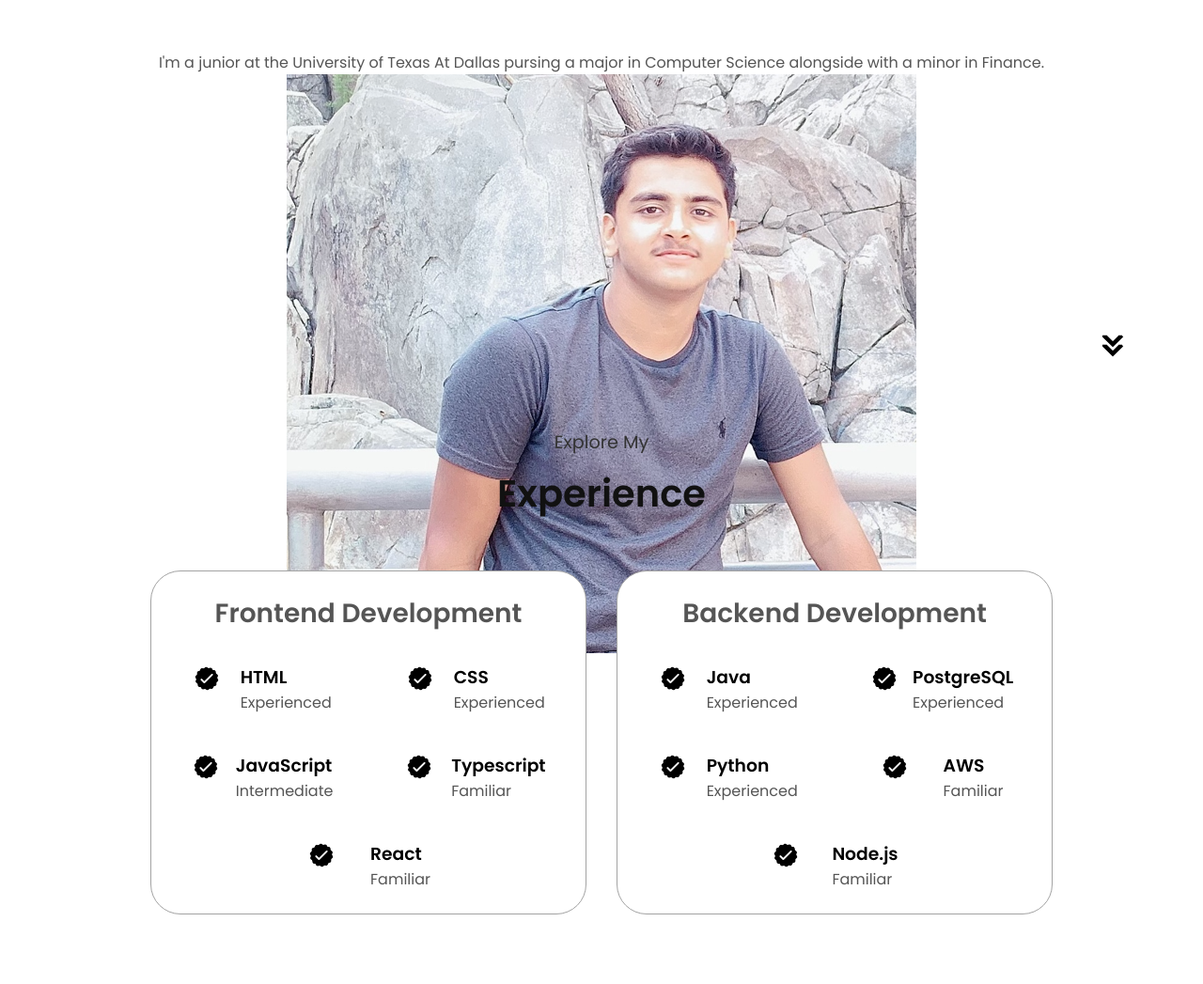
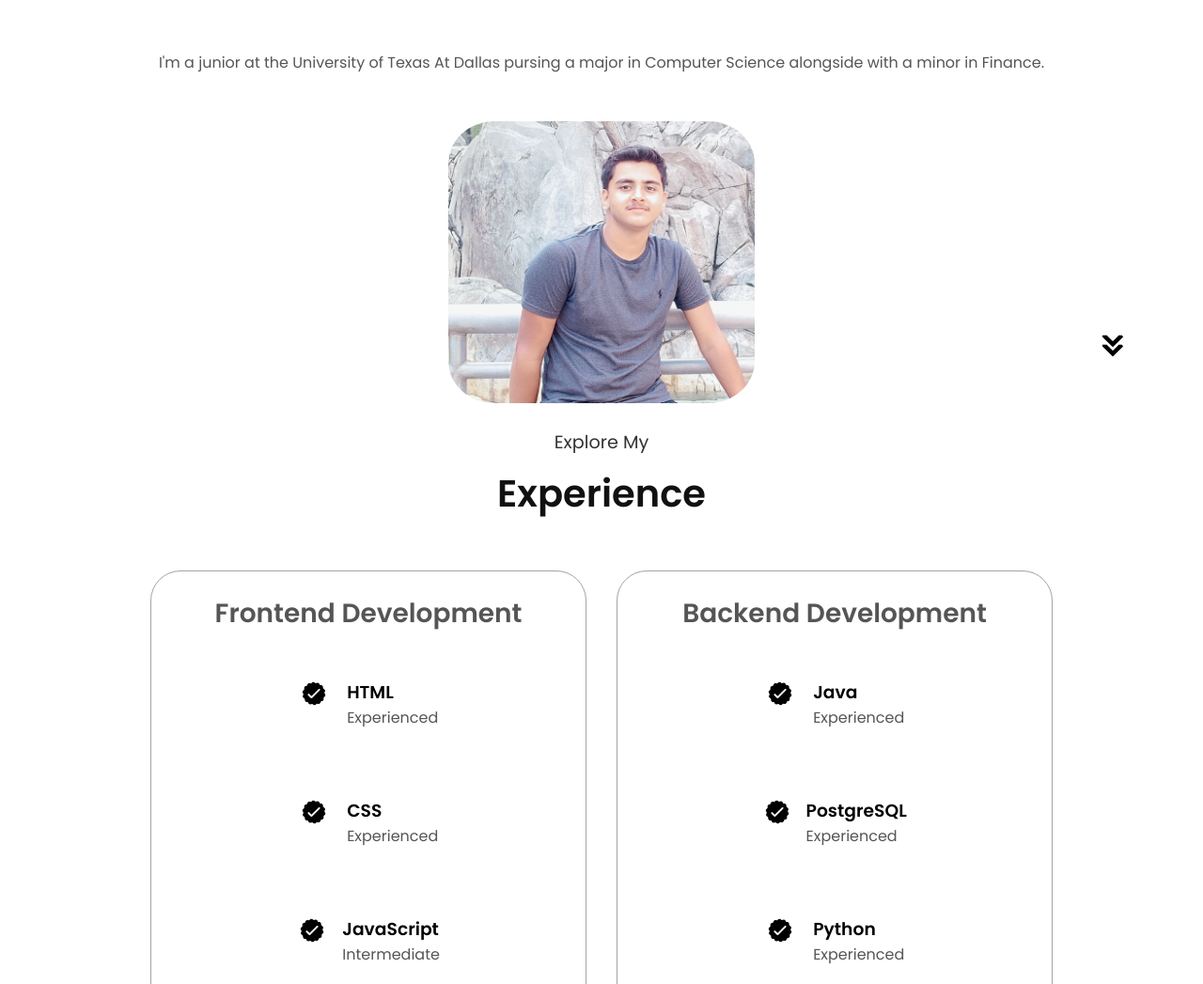
Before and after one commit to swayam528/MyPersonalPortfolio, a plain HTML site: page index.html in a window 1280 px wide. Shown: the part 1240-2287 px from the top of the page at 94% size. Drawn offline with Linux system fonts and the light colour scheme.

Commit message:
Updated Portfolio with working resume pdf

```diff
--- a/index.html
+++ b/index.html
@@ -51,7 +51,7 @@
             <h1 class="title">Swayam Arora</h1>
             <p class="section__text__p2">Student Programmer</p>
             <div class="btn-container">
-                <button class="btn btn-color-2" onclick="window.open('./assets/resume-example.pdf')">Download
+                <button class="btn btn-color-2" onclick="window.open('./assets/Swayam_s_Resume (2).pdf')">Download
                     Resume</button>
                 <button class="btn btn-color-1" onclick="location.href='./#contact'">Contact Info</button>
             </div>
--- a/style.css
+++ b/style.css
@@ -243,9 +243,7 @@ section{
 .about-containers {
     gap: 2rem;
     margin-bottom: 2rem;
-    /* Corrected margin syntax */
     margin-top: 2rem;
-    /* Corrected margin syntax */
     display: flex;
 }
 
@@ -254,7 +252,6 @@ section{
     flex-direction: column;
     display: flex;
     gap: 2rem;
-    /* Added gap to space out children */
 }
 
 .about-pic {
@@ -283,7 +280,6 @@ section{
     display: flex;
     flex-direction: column;
     align-items: center;
-    /* Center items horizontally */
 }
 
 .section__pic-container {
@@ -295,7 +291,6 @@ section{
 .title {
     font-size: 2.5em;
     margin-bottom: 20px;
-    /* Adjust this value to reduce the gap */
     color: #111;
 }
 
@@ -318,6 +313,7 @@ section{
     display: flex;
     justify-content: center;
     flex-direction: column;
+    gap: 2rem;
 }
 .article-container{
     display:flex;
@@ -329,9 +325,12 @@ section{
 }
 article{
     display: flex;
-    width: 10rem;
+    width: 100%;
+    max-width: 10rem;
     justify-content: space-around;
     gap: 0.5rem;
+    padding: 1rem;
+
 }
 article .icon{
     cursor: default;
@@ -397,3 +396,8 @@ article .icon{
     display: flex;
     flex-direction: row;
 }
+.aboutMePhoto{
+    height: 300px;
+    border-radius: 15%;
+    margin: 50px;
+}
```
Also changed, not shown: 2 other files.
